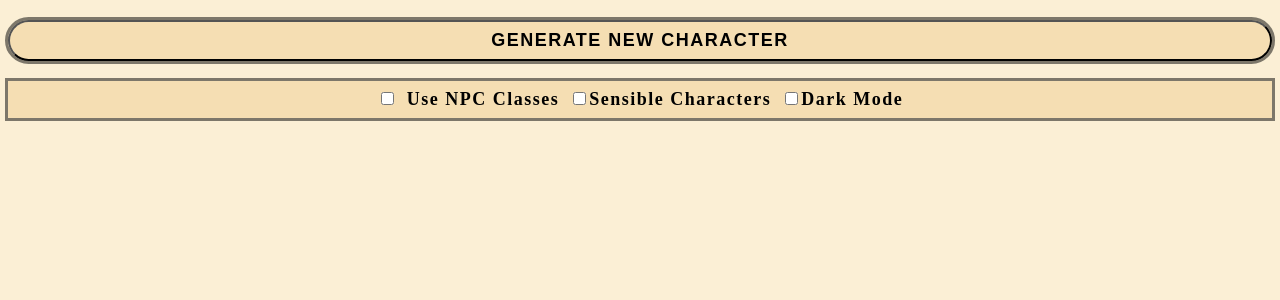
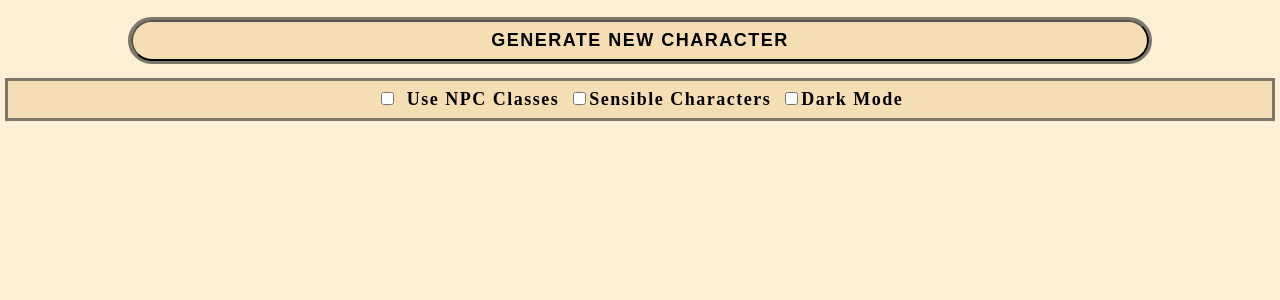
Before and after one commit to LordLuceus/mwcg, a React (Create React App) app: page / in a window 1280 px wide. Shown: the top 300 px of the page. Built offline with nearby package versions, Linux system fonts and the light colour scheme.

Commit message:
Make dark mode persist

```diff
--- a/src/App.js
+++ b/src/App.js
@@ -1,10 +1,13 @@
-import React, { useState, useEffect, Component } from 'react';
+import React, { useState, useEffect } from 'react';
 import { generateName } from './NameGenerator';
 import { getBestFactionFit } from './SkillFacts'
 import { generateBackstory } from './Backgrounds'
 import { rand, map } from './Utils'
+
 import ReactTooltip from 'react-tooltip';
+
 import { IoMdLock, IoMdUnlock } from 'react-icons/io';
+
 import Dropdown from 'react-dropdown';
 import 'react-dropdown/style.css';
 
@@ -234,7 +237,18 @@ export default function Creator() {
   const [data, setData] = useState();
   const [useNpcClasses, setNpcClassesChecked] = useState(false);
   const [buildSensibleCharacters, setSensibleCharsChecked] = useState(false);
-  const [darkMode, setDarkMode] = useState(false);
+
+  const [darkMode, setDarkMode] = useState(() => {
+    // getting stored value
+    const saved = localStorage.getItem("darkMode");
+    const initialValue = saved === "dark";
+    return initialValue;
+  });
+
+  useEffect(() => {
+    // storing input name
+    localStorage.setItem("darkMode", darkMode ? "dark" : "light");
+  }, [darkMode]);
 
   const { height, width } = useWindowDimensions();
   const [tooltip, showTooltip] = useState(true);
@@ -428,6 +442,8 @@ export default function Creator() {
             backgroundColor: darkMode ? '#1F1B24' : '#F5DEB3',
             color: darkMode ? 'white' : 'black',
             outline: 'rgba(0,0,0,0.5) solid 3px',
+            marginLeft: 'max(calc(60% - 635px), 0px)',
+            marginRight: 'max(calc(60% - 635px), 0px)',
             borderRadius: 100,
             fontSize: 18,
             fontWeight: 700,
```
Lines whose indentation alone changed are shown as unchanged.
